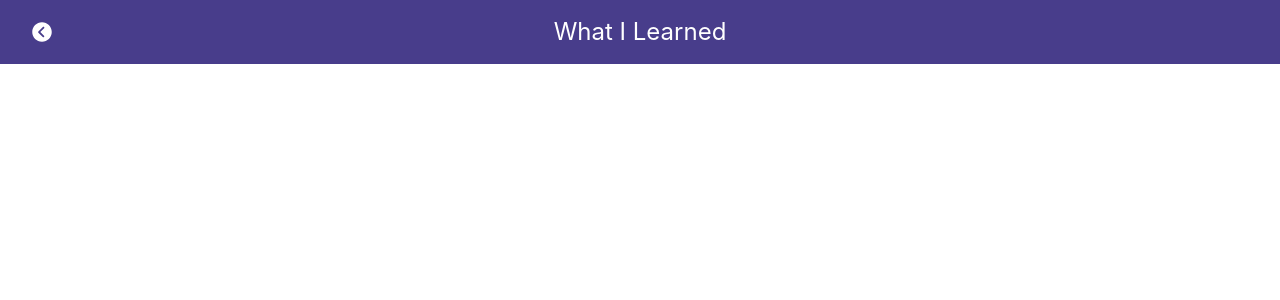
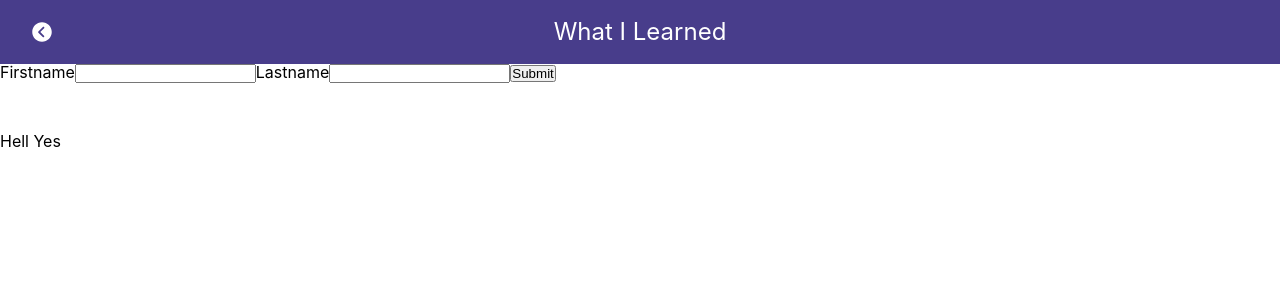
Before and after one commit to saebomp/todayilearned, a React (Create React App) app: page /crudprops2 in a window 1280 px wide. Shown: the top 300 px of the page. Built offline with nearby package versions, Linux system fonts and the light colour scheme.

Commit message:
add crudprops2

```diff
--- a/src/App.js
+++ b/src/App.js
@@ -27,6 +27,7 @@ import Menu from './components/Menu'
 import Crudprops from './components/Crud/Crudprops'
 import Form_state from './components/Form_state'
 import Crud2 from './components/Crud2/Crud2'
+import Crudprops2 from './components/Crud2/Crudprops2'
 import Crudhooks2 from './components/Crud2/Crudhooks2'
 
 
@@ -62,6 +63,7 @@ function App() {
         <Route exact path="/Crudprops" component={Crudprops} />
         <Route exact path="/form_state" component={Form_state} />
         <Route exact path="/crud2" component={Crud2} />
+        <Route exact path="/crudprops2" component={Crudprops2} />
         <Route exact path="/crudhooks2" component={Crudhooks2} />
       </div>
     </Router>
--- a/src/Data.js
+++ b/src/Data.js
@@ -150,9 +150,15 @@ export let DATA = [
     component : 'Crud2'
   },
   {
-    id: 29,
+    id: 30,
     path : '/crudhooks2',
     title : 'crudhooks2',
     component : 'Crudhooks2'
   },
+  {
+    id: 31,
+    path : '/crudprops2',
+    title : 'crudprops2',
+    component : 'Crudprops2'
+  },
 ]
--- a/src/components/Crud2/Crudhooks2.js
+++ b/src/components/Crud2/Crudhooks2.js
@@ -38,6 +38,7 @@ const handleEdit = (user) => {
 const handleInputChange = (e) => {
     const {name, value} = e.target;
     setInitial({...initial, [name]:value})
+    console.log('ddasd', initial)
 }
 
 const handleUpdate = (e) => {
@@ -50,8 +51,8 @@ const handleUpdate = (e) => {
 
 const handleCancle = () => {
     setEditing(false)
+}
 
-}
 return (
     <div>
         {!editing ? (
--- /dev/null
+++ b/src/components/Crud2/Crudprops2.js
@@ -0,0 +1,48 @@
+import React, {Component} from 'react';
+import Form from './Form'
+import Table from './Table'
+
+class Crudprops2 extends Component {
+    constructor(props) {
+      super(props);
+      this.state = {
+        users : [
+          {
+              id:1,
+              firstname:'Hell',
+              lastname:'Yes'
+          }
+        ],
+        initial : {}
+        }
+    }
+    handleInput = (name, value) => {
+        this.setState({initial: {...this.state.initial, id:this.state.users.length + 1, [name]: value}})
+        console.log(this.state.initial)
+    }
+    handleSubmit = (e) => {
+        if(!this.state.initial == ''){
+        this.setState({
+            users : [...this.state.users,this.state.initial],
+            initial:{...this.state.initial, firstname:'', lastname:''}
+        })}
+    }
+
+    render = () => {
+        return (
+            <div>
+                <Form
+                    handleInput={this.handleInput}
+                    handleSubmit={this.handleSubmit}
+                    initial={this.state.initial}
+                />
+
+                <Table
+                    users={this.state.users}
+                />
+            </div>
+        )
+    }
+}
+
+export default Crudprops2
--- /dev/null
+++ b/src/components/Crud2/Form.js
@@ -0,0 +1,21 @@
+import React, {Component} from 'react';
+
+
+const Form = ({handleInput, handleSubmit, initial}) => {
+
+    const handleChange = (e) => {
+        const {name, value} = e.target;
+        handleInput(name, value)
+    }
+
+    return (
+        <div>
+            <label for="">Firstname</label>
+            <input type="text" name="firstname" value={initial.firstname} onChange={handleChange} />
+            <label for="">Lastname</label>
+            <input type="text" name="lastname" value={initial.lastname} onChange={handleChange} />
+            <button onClick={() => handleSubmit()}>Submit</button>
+        </div>
+    )
+}
+export default Form
--- /dev/null
+++ b/src/components/Crud2/Table.js
@@ -0,0 +1,16 @@
+import React, {Component} from 'react';
+
+
+const Table = ({users}) => {
+
+    return (
+        <div style={{marginTop:'50px'}}>
+            <ul>
+                {users.map((user) => (
+                    <li>{user.firstname} {user.lastname}</li>
+                ))}
+            </ul>
+        </div>
+    )
+}
+export default Table
```
